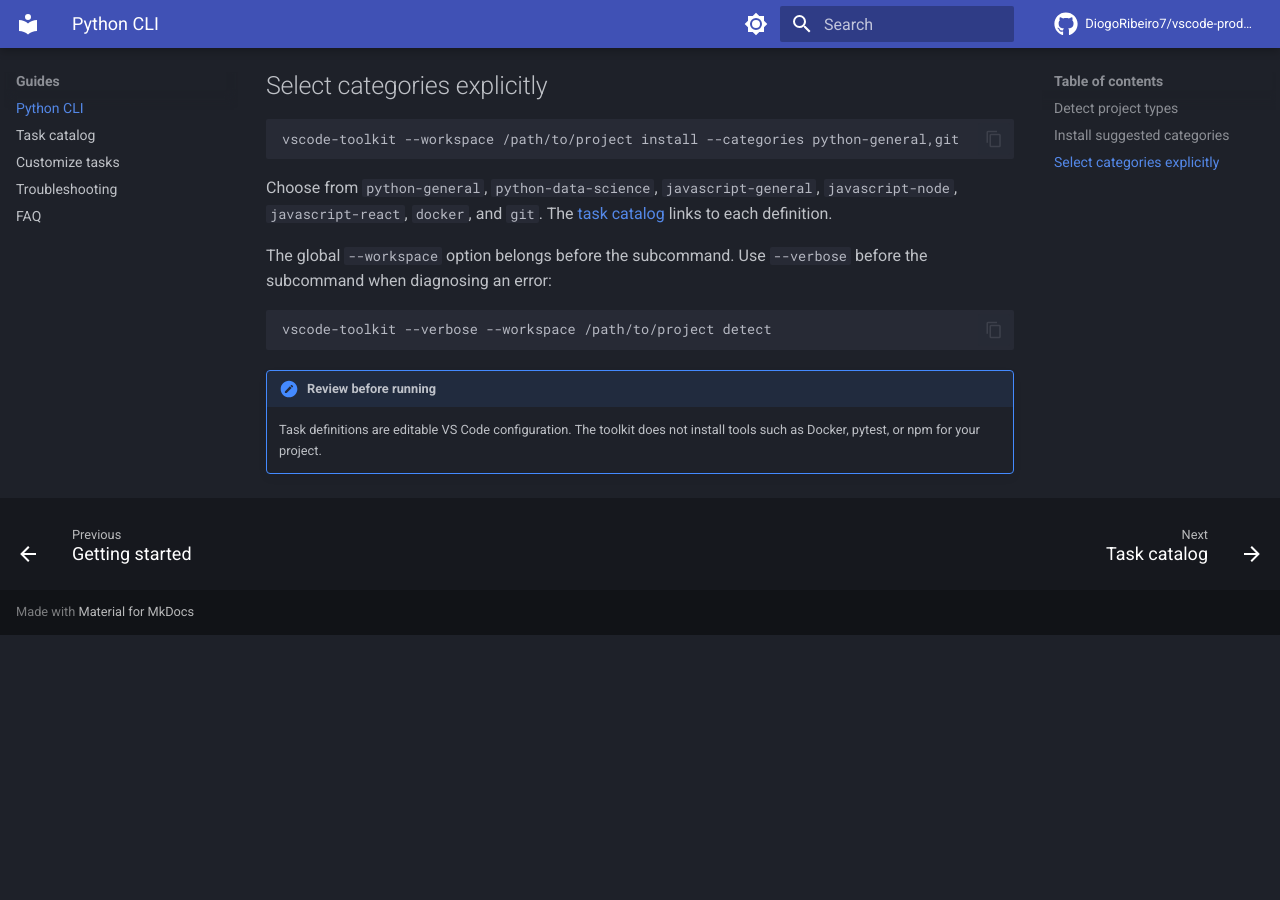
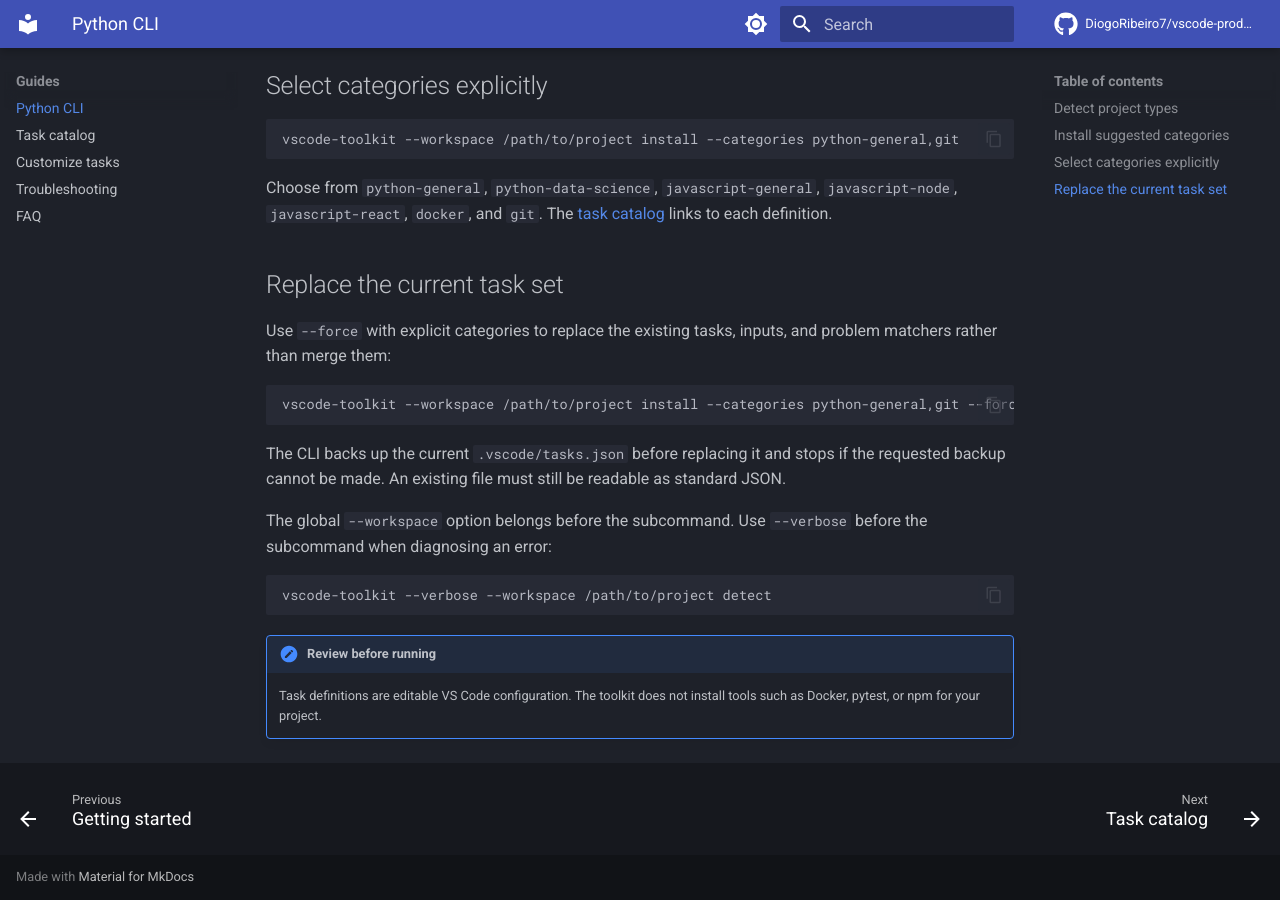
Before and after one commit to DiogoRibeiro7/vscode-productivity-toolkit, an MkDocs documentation site: the page built from docs/python-cli.md, in a window 1280 px wide and 900 px high, scrolled down 717 px. Built offline with MkDocs 1.6.1 and Material for MkDocs 9.7.7, drawn with Linux system fonts in a browser that asks for light colours; comment, search, counter and statistics services are not loaded; before the commit the page ends 1352 px from its top, so only the background shows below that.

Commit message:
docs: describe force replacement and backup behavior

````diff
--- a/docs/python-cli.md
+++ b/docs/python-cli.md
@@ -27,6 +27,16 @@
 
 Choose from `python-general`, `python-data-science`, `javascript-general`, `javascript-node`, `javascript-react`, `docker`, and `git`. The [task catalog](task-reference.md) links to each definition.
 
+## Replace the current task set
+
+Use `--force` with explicit categories to replace the existing tasks, inputs, and problem matchers rather than merge them:
+
+```bash
+vscode-toolkit --workspace /path/to/project install --categories python-general,git --force
+```
+
+The CLI backs up the current `.vscode/tasks.json` before replacing it and stops if the requested backup cannot be made. An existing file must still be readable as standard JSON.
+
 The global `--workspace` option belongs before the subcommand. Use `--verbose` before the subcommand when diagnosing an error:
 
 ```bash
````
